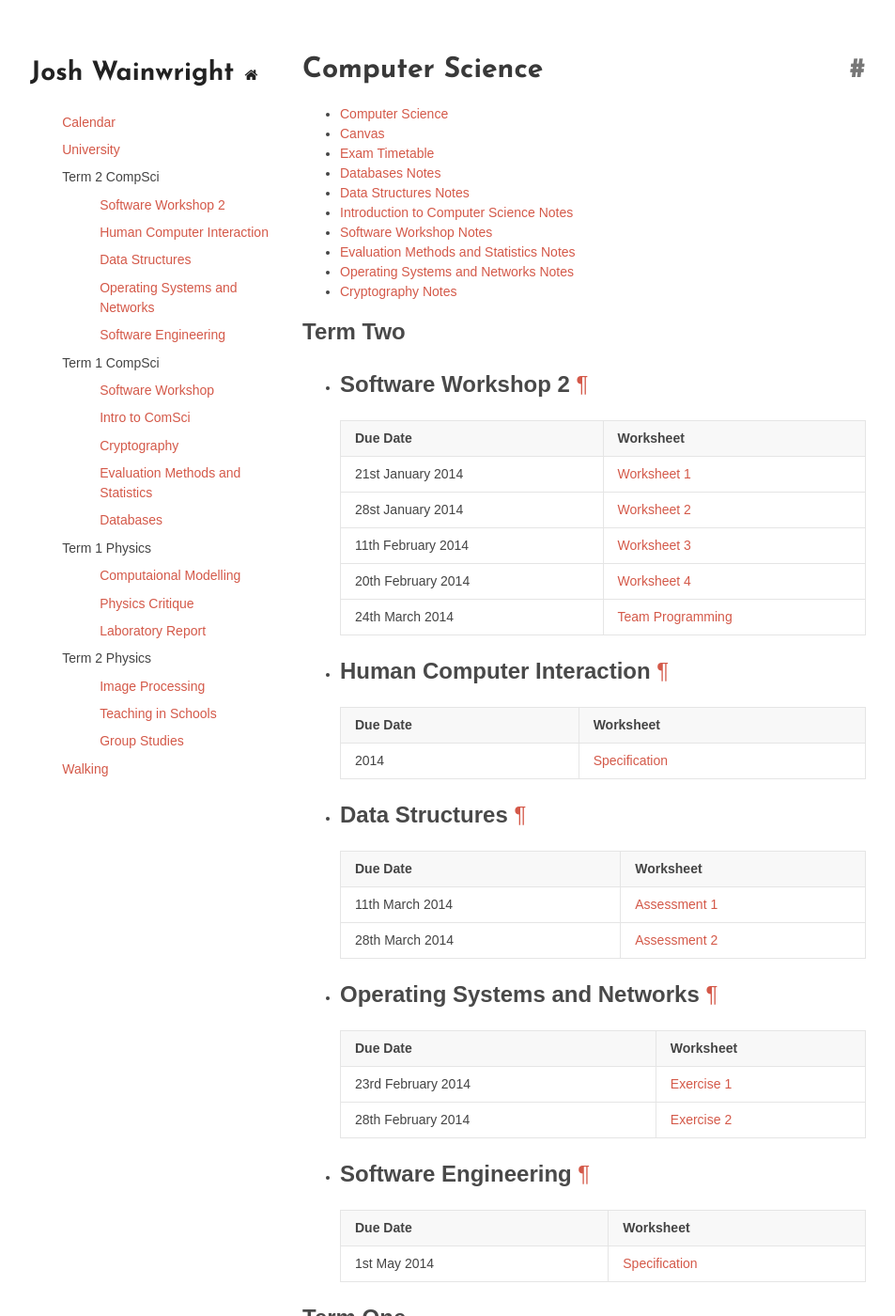
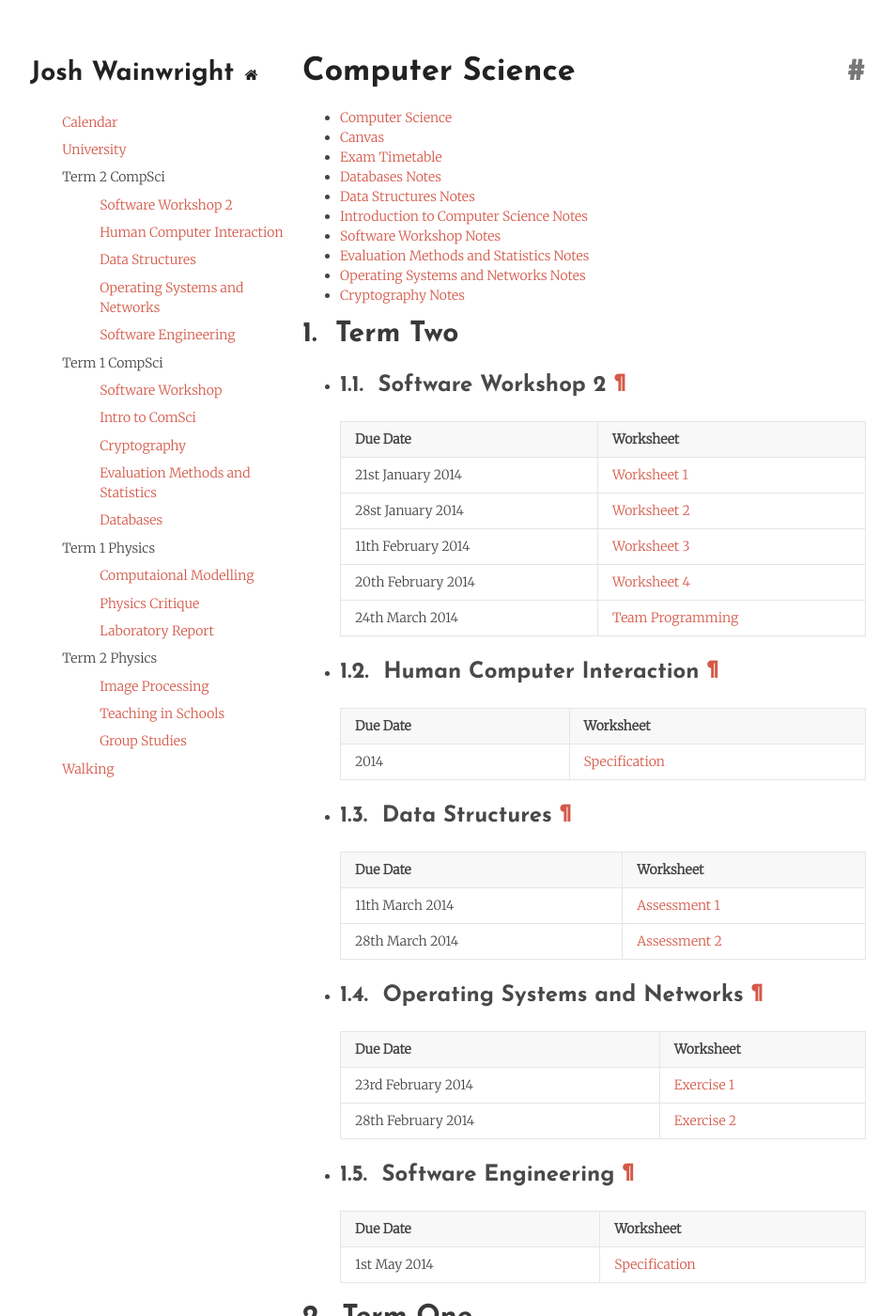
Before and after one commit to jaw42/jaw42.github.com, a Jekyll site: the page built from university/index.html, in a window 1280 px wide and 1400 px high. Shown: the whole window at 94% size, without its empty margins (148-1101 px from the left). Built offline with Jekyll 4.4.1, drawn with Linux system fonts in a browser that asks for light colours.

Commit message:
Alter style of headings to include numbers

```diff
--- a/_includes/sidebarIndex.html
+++ b/_includes/sidebarIndex.html
@@ -4,6 +4,6 @@
 			{% if pc == "index" %}
 				<li><a href="{{ page.url }}">{{ page.title }}</a></li>
 			{% endif %}
-		{% endfor %}  <!-- page-category -->
+		{% endfor %}
 	{% endfor %}
 </ul>
--- a/_includes/sidebarUniversity.html
+++ b/_includes/sidebarUniversity.html
@@ -34,6 +34,6 @@
 					</ul>
 					{% endif %}
 			{% endif %}
-		{% endfor %}  <!-- page-category -->
+		{% endfor %}
 	{% endfor %}
 </ul>
--- a/css/styles.css
+++ b/css/styles.css
@@ -1,7 +1,5 @@
-/*@import url(http://fonts.googleapis.com/css?family=Libre+Baskerville);*/
-/*@import url(http://fonts.googleapis.com/css?family=Raleway:300);*/
 @import url(https://fonts.googleapis.com/css?family=Josefin+Sans:700);
-/* @import url(http://fonts.googleapis.com/css?family=Merriweather:300); */
+@import url(http://fonts.googleapis.com/css?family=Merriweather:300);
 
 html {
 	height: 100%;
@@ -14,9 +12,13 @@ body {
 	font:14px/1.5 "Merriweather", sans-serif;
 	color:#444;
 	font-weight:normal;
+	counter-reset: h2counter;
+	counter-reset: h3counter;
+	counter-reset: h4counter;
 }
 
 h1, h2, h3, h4, h5, h6 {
+	font-family: "Josefin Sans", serif;
 	color:#222;
 	margin:0 0 20px;
 }
@@ -26,18 +28,22 @@ p, ol, table, pre, dl {
 }
 
 h1, h2 {
-	font-family: "Josefin Sans", serif;
 	line-height:1.1;
 }
 
 h1 {
 	font-size:34px;
+	counter-reset: h2counter;
 }
 
 h1 a {
 	font-weight: bold;
 	font-size:28px;
 	color:#222;
+}
+
+h3, h4, h5, h6 {
+	color:#494949;
 }
 
 #main_name {
@@ -48,51 +54,29 @@ h1 a {
 h2 {
 	color:#393939;
 	font-size:30px;
+	counter-reset: h3counter;
 }
-/* h2 ~ :not(h1):not(h2) { */
-/* 	background: #00ffff; */
-/* 	margin-left:15px; */
-/* 	border-style:solid; */
-/* 	border-width:thin; */
-/* 	border-right:none; */
-/* 	border-top:none; */
-/* 	border-bottom:none; */
-/* } */
-
-h3, h4, h5, h6 {
-	color:#494949;
+h2:before {
+	content: counter(h2counter) ".\0000a0\0000a0";
+	counter-increment: h2counter;
 }
 
 h3 {
 	font-size: 24px;
+	counter-reset: h4counter;
 }
-/* h3 ~ :not(h1):not(h2):not(h3) { */
-/* 	background: #ffff00; */
-/* 	margin-left:30px; */
-/* 	border-style:solid; */
-/* 	border-width:medium; */
-/* 	border-right:none; */
-/* 	border-top:none; */
-/* 	border-bottom:none; */
-/* } */
-
-h3 ul {
-	border:1px solid #e5e5e5;
-	color:#00ff00;
+h3:before {
+	content: counter(h2counter) "." counter(h3counter) ".\0000a0\0000a0";
+	counter-increment: h3counter;
 }
 
 h4 {
 	font-size: 20px;
 }
-/* h4 ~ :not(h1):not(h2):not(h3):not(h4) { */
-/* 	background: #ff00ff; */
-/* 	/1* margin-left:60px; *1/ */
-/* 	/1* border-style:solid; *1/ */
-/* 	/1* border-width:thick; *1/ */
-/* 	/1* border-right:none; *1/ */
-/* 	/1* border-top:none; *1/ */
-/* 	/1* border-bottom:none; *1/ */
-/* } */
+h4:before {
+	content: counter(h2counter) "." counter(h3counter) "." counter(h4counter) ".\0000a0\0000a0";
+	counter-increment: h4counter;
+}
 
 a {
 	color: #d45949;
--- a/university/index.html
+++ b/university/index.html
@@ -21,13 +21,9 @@ title: University
 			<section>
 				<script>
 					if (window.XMLHttpRequest) {// code for IE7+, Firefox, Chrome, Opera, Safari
-
 						xmlhttp=new XMLHttpRequest();
-
 					} else {// code for IE6, IE5
-
 						xmlhttp=new ActiveXObject("Microsoft.XMLHTTP");
-
 					}
 
 					xmlhttp.open("GET","university.xml",false);
@@ -37,12 +33,12 @@ title: University
 					var courses=xmlDoc.getElementsByTagName("COURSE");
 					for (a=0;a<courses.length;a++) {
 
-						document.write("<h2>");
+						document.write("<h1>");
 						document.write(courses[a].getElementsByTagName("TITLE")[0].childNodes[0].nodeValue);
 						document.write("<a href=\"");
 						document.write(courses[a].getElementsByTagName("TIMETABLE")[0].childNodes[0].nodeValue);
-						document.write("\"><h2 style=\"color:#777; font-weight:bold; float:right \">#<i class=\"icon-calendar\"></i></h2></a>");
-						document.write("</h2>");
+						document.write("\"><h1 style=\"color:#777; font-weight:bold; float:right \">#<i class=\"icon-calendar\"></i></h1></a>");
+						document.write("</h1>");
 
 						var links=courses[a].getElementsByTagName("USEFULLINK");
 						if (links.length > 0){
@@ -63,9 +59,9 @@ title: University
 						var terms=courses[a].getElementsByTagName("TERM");
 						for (b=0;b<terms.length;b++) {
 
-							document.write("<h3>Term ");
+							document.write("<h2>Term ");
 							document.write(terms[b].getElementsByTagName("NUMBER")[0].childNodes[0].nodeValue);
-							document.write("</h3>");
+							document.write("</h2>");
 
 							document.write("<ul>")
 							var modules=terms[b].getElementsByTagName("MODULE");
```
Also changed, not shown: other parts of university/index.html (+1 -16 lines), university/Statistics.md (+17 -17 lines).
